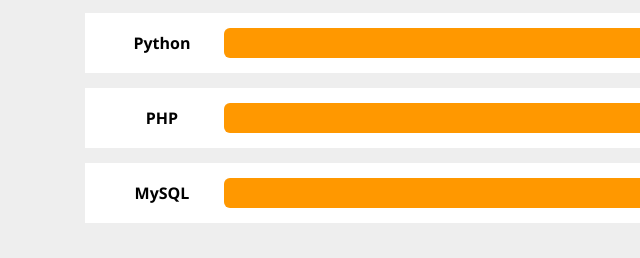
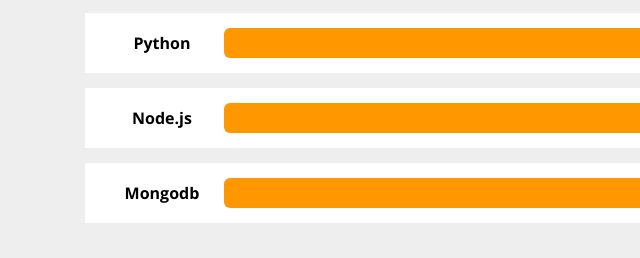
Before and after one commit to ashrafcoding/front-template, a plain HTML site: page index.html in a window 1280 px wide. Shown: the part 1500-1758 px from the top of the page, 0-640 px from the left. Drawn offline with nearby package versions, Linux system fonts and the light colour scheme.

Commit message:
change skills

```diff
--- a/index.html
+++ b/index.html
@@ -142,13 +142,13 @@
           </div>
         </div>
         <div class="skill-box">
-          <div class="skill-name">PHP</div>
+          <div class="skill-name">Node.js</div>
           <div class="skill-progress">
             <span data-progress="90%"></span>
           </div>
         </div>
         <div class="skill-box">
-          <div class="skill-name">MySQL</div>
+          <div class="skill-name">Mongodb</div>
           <div class="skill-progress">
             <span data-progress="70%"></span>
           </div>
```
